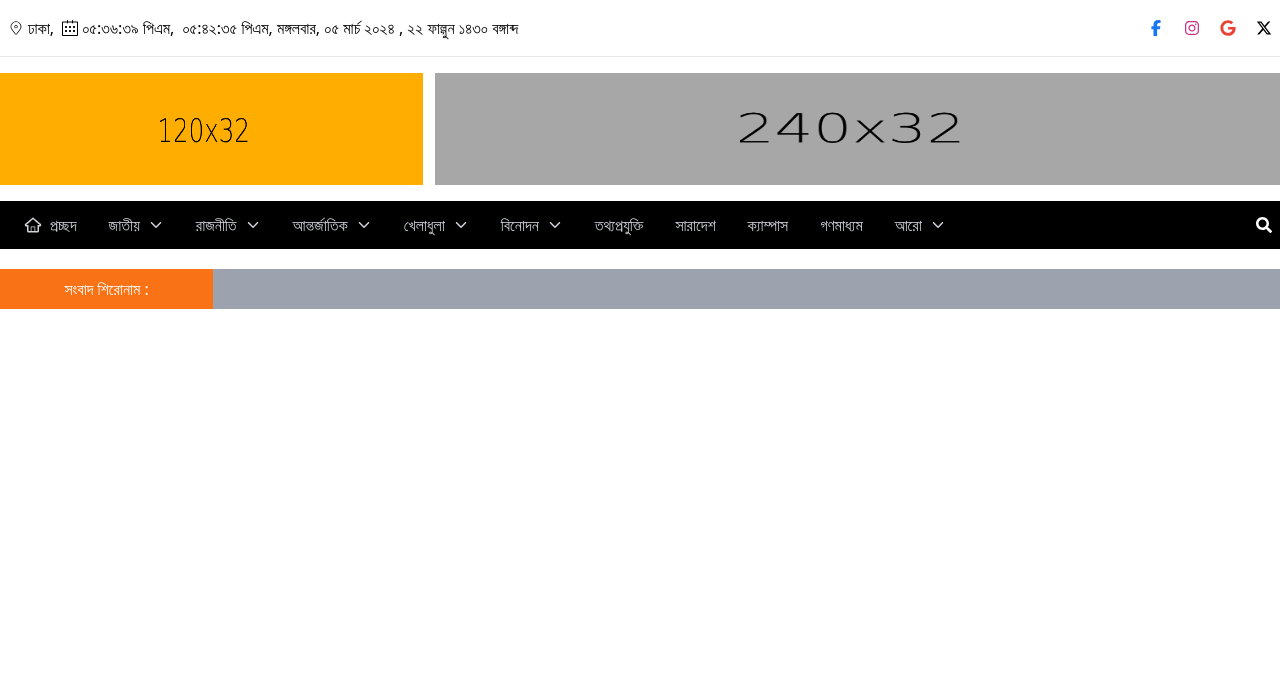
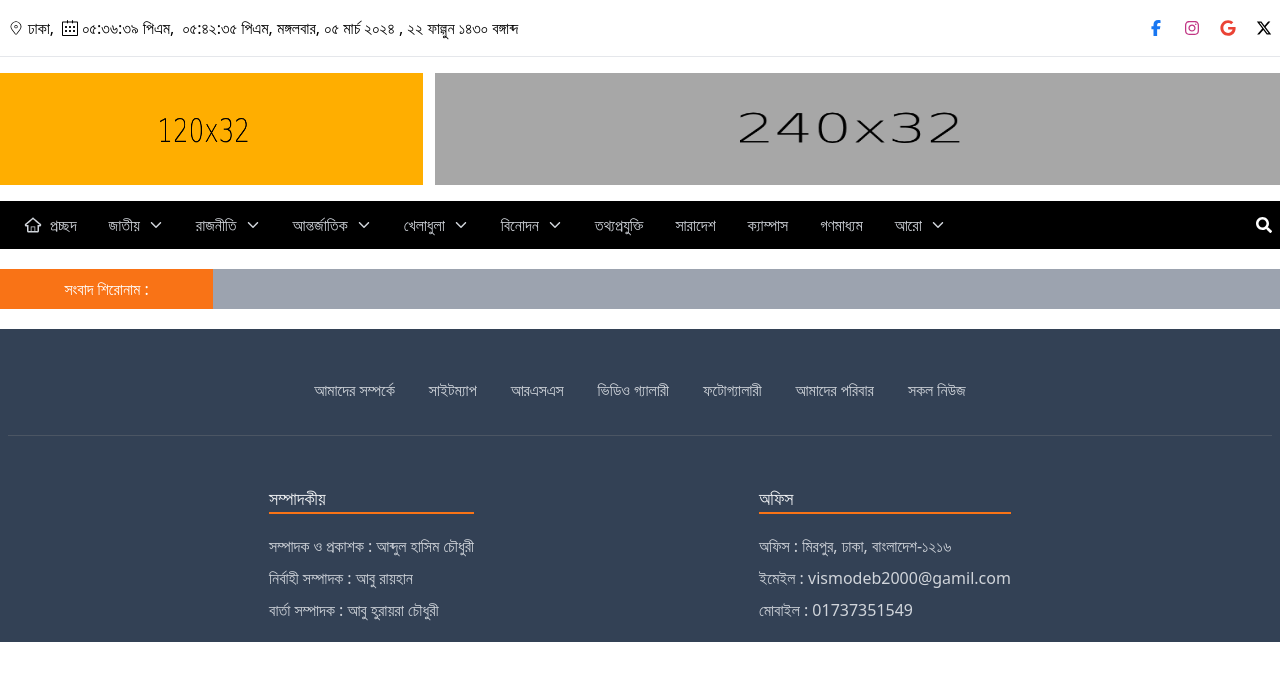
Before and after one commit to mshipan/sunwings-news, a React (Vite) app: page / in a window 1280 px wide. Shown: the top 680 px of the page. Built offline with nearby package versions, Linux system fonts and the light colour scheme.

Commit message:
footer add

```diff
--- /dev/null
+++ b/src/components/shared/FooterArea.jsx
@@ -0,0 +1,68 @@
+import { Link } from "react-router-dom";
+
+
+const FooterArea = () => {
+  return (
+    <div className="container mx-auto py-4 px-2 bg-slate-700">
+      <div className="border-b border-gray-600">
+        <ul className="flex justify-center flex-wrap cursor-pointer py-6">
+          <li className="group active">
+            <Link to="#" className="flex items-center py-2 px-4 border border-transparent hover:border hover:border-green-200 text-gray-300 hover:text-gray-100">
+              <span className="text-base select-none">আমাদের সম্পর্কে</span>
+            </Link>
+          </li>
+          <li className="group active">
+            <Link to="#" className="flex items-center py-2 px-4 border border-transparent hover:border hover:border-green-200 text-gray-300 hover:text-gray-100">
+              <span className="text-base select-none">সাইটম্যাপ</span>
+            </Link>
+          </li>
+          <li className="group active">
+            <Link to="#" className="flex items-center py-2 px-4 border border-transparent hover:border hover:border-gray-200 text-gray-300 hover:text-gray-100">
+              <span className="text-base select-none">আরএসএস</span>
+            </Link>
+          </li>
+          <li className="group active">
+            <Link to="#" className="flex items-center py-2 px-4 border border-transparent hover:border hover:border-gray-200 text-gray-300 hover:text-gray-100">
+              <span className="text-base select-none"> ভিডিও গ্যালারী </span>
+            </Link>
+          </li>
+          <li className="group active">
+            <Link to="#" className="flex items-center py-2 px-4 border border-transparent hover:border hover:border-gray-200 text-gray-300 hover:text-gray-100">
+              <span className="text-base select-none"> ফটোগ্যালারী </span>
+            </Link>
+          </li>
+          <li className="group active">
+            <Link to="#" className="flex items-center py-2 px-4 border border-transparent hover:border hover:border-gray-200 text-gray-300 hover:text-gray-100">
+              <span className="text-base select-none"> আমাদের পরিবার </span>
+            </Link>
+          </li>
+          <li className="group active">
+            <Link to="#" className="flex items-center py-2 px-4 border border-transparent hover:border hover:border-gray-200 text-gray-300 hover:text-gray-100">
+              <span className="text-base select-none"> সকল নিউজ </span>
+            </Link>
+          </li>
+        </ul>
+      </div>
+      <div className="flex justify-evenly gap-6 mt-12 flex-col md:flex-row">
+        <div className="">
+          <h2 className="border-b-2 border-orange-500 text-lg text-gray-100">সম্পাদকীয়</h2>
+          <ul className="mt-4">
+            <li className="text-gray-300 hover:text-gray-100 py-1">সম্পাদক ও প্রকাশক : আব্দুল হাসিম চৌধুরী</li>
+            <li className="text-gray-300 hover:text-gray-100 py-1">নির্বাহী সম্পাদক : আবু রায়হান</li>
+            <li className="text-gray-300 hover:text-gray-100 py-1">বার্তা সম্পাদক : আবু হুরায়রা চৌধুরী</li>
+          </ul>
+        </div>
+        <div className="">
+          <h2 className="border-b-2 border-orange-500 text-lg text-gray-100">অফিস</h2>
+          <ul className="mt-4">
+            <li className="text-gray-300 hover:text-gray-100 py-1">অফিস : মিরপুর, ঢাকা, বাংলাদেশ-১২১৬</li>
+            <li className="text-gray-300 hover:text-gray-100 py-1">ইমেইল : vismodeb2000@gamil.com</li>
+            <li className="text-gray-300 hover:text-gray-100 py-1">মোবাইল : 01737351549</li>
+          </ul>
+        </div>
+      </div>
+    </div>
+  );
+};
+
+export default FooterArea;
--- a/src/layouts/MainLayout.jsx
+++ b/src/layouts/MainLayout.jsx
@@ -1,6 +1,7 @@
 import HeaderTop from "../components/shared/HeaderTop";
 import HeaderLogo from "../components/shared/HeaderLogo";
 import HeaderMenu from "../components/shared/HeaderMenu";
+import FooterArea from "../components/shared/FooterArea";
 
 const MainLayout = () => {
   return (
@@ -11,6 +12,8 @@ const MainLayout = () => {
       <HeaderLogo/>
       {/* header manu */}
       <HeaderMenu/>
+      {/* footer area */}
+      <FooterArea/>
     </div>
   );
 };
```
